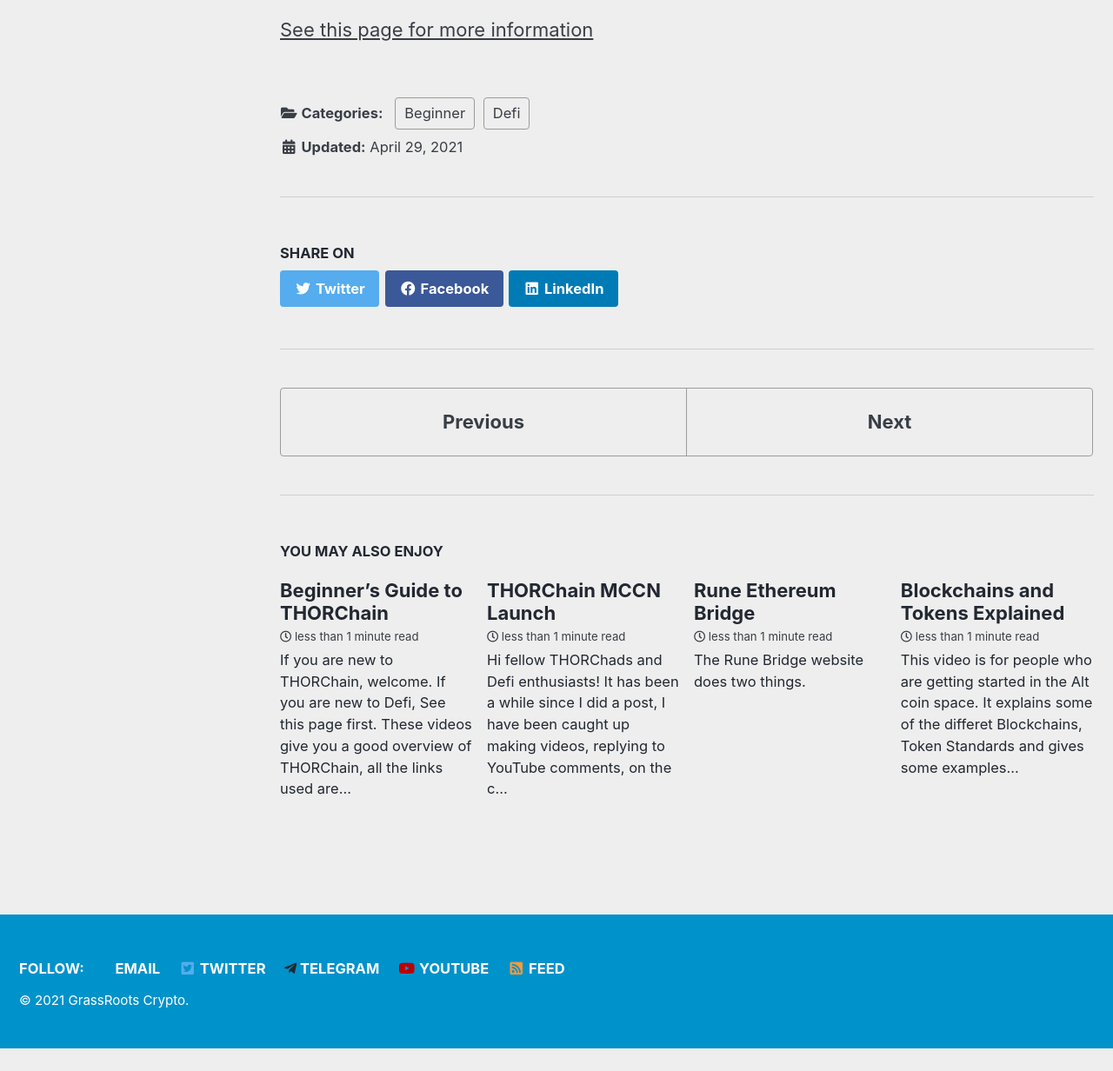
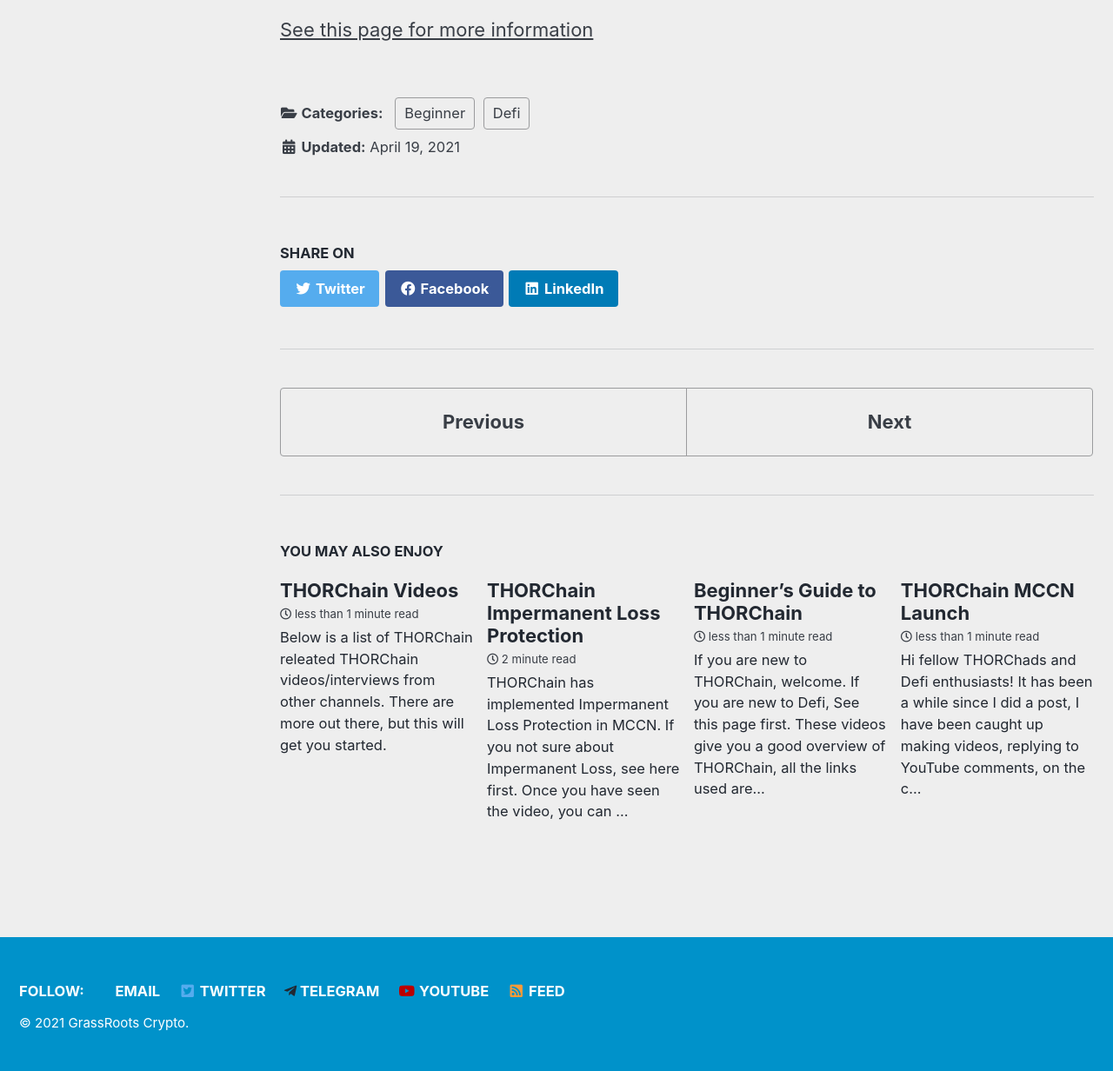
Before and after one commit to GrassRootsCrypto/GrassRootsCrypto.github.io, a Jekyll site: the page built from _posts/2021-04-19-new-to-defi.md, in a window 1280 px wide and 1400 px high, scrolled down 2149 px, cut to the strip 168-1400 px from the top of the window. Shown: the whole strip at 87% size. Built offline with Jekyll 4.4.1, drawn with Linux system fonts in a browser that asks for light colours; cached includes are drawn as plain includes; before the commit the page ends 3523 px from its top, so only the background shows below that.

Commit message:
Updates to the site
New posts and updates

```diff
--- a/_config.yml
+++ b/_config.yml
@@ -180,7 +180,7 @@
 # Conversion
 markdown: kramdown
 highlighter: rouge
-lsi: false
+lsi: true # Changes from false
 excerpt_separator: "\n\n"
 incremental: false
 
--- /dev/null
+++ b/_posts/2021-04-29-IL-Protection.md
@@ -0,0 +1,38 @@
+---
+title: "THORChain Impermanent Loss Protection"
+categories:
+  - Defi
+  - THORChain
+tags:
+  - MCCN
+  - "Impermanent Loss"
+  - "Liquidity Provider"
+  - "Liquidity Pool"
+  - "Cross Chain Swaps"
+author_profile: false
+classes: wide
+---
+
+THORChain has implemented Impermanent Loss Protection in MCCN. If you not sure about Impermanent Loss, [see here first.]({% post_url 2020-11-21-impermanent-loss-explained %})
+Once you have seen the video, you can read below for a more detailed explainaiton and learning.
+
+###  Impermanent Loss Protection Explained
+{% include video id="yce7OJ_z57g" provider="youtube" %}
+
+### Additional Notes - How it is really asset based, not priced based.
+THORChain does to care about price at all. To get a price it looks at the ratio of Rune to say BUSD to get the price of Rune then looks at the ratio of RUNE / BTC to get the price of BTC. This assumes that pool is balanced.
+When you deposit, the amount of assets is record, remembering all deposits (and withdraws) are calculated symmetrically. If BTC doubles and RUNE stays flat, then the ratio will change to have less BTC and more RUNE. But funds are lost during the re balancing process (by Arbing) so the amount of assets will be less than if you just holding, even if the ratio is the same.
+When you withdraw, THORChain looks at what you deposited and what you are withdrawing and then compares the asset difference on each side to what you 'should" have if where holding. It will pay out the difference. Note: the withdraw-ed assets includes fess/revenue earned as a LP, hence the net difference, so the difference may be 0.
+THORChain works out from the asset amounts only. It can put a price on it as described above. This is what is done in the coverage section of the spec, this is combined with the protection part to find the % of payment you are entitled to (1-100%).
+
+### More Detailed information about Impermanent Loss
+I have previously explained that Impermanent Loss is cause due to the rebalancing process, e.g. arbs taking funds from the pool. While at the basic level, it is good way to think about it, it is not really true. Like with most things in Crypto, the deeper you go, the more complex it becomes and the more high-level explanations become false.
+
+To be specific, Impermanent Loss is strictly caused by a change of price of one more assets in the pool. This will change the ratio of asset to rune in the pool, which will change the pool price. This one side will be selling at discount, and the other will be at premium, this then incentives arbs to take advantage of the price different, as explained in my Liquidity Pooling video, which takes will then baring the pool back into balance.
+There are a number of distinct steps here, let’s use a BTC/RUNE pool here, but the process is the same for any pool 2 asset pool in an any AMM.
+
+1. Price of an asset in the pool changes.
+1. Ratio of BTC to Rune Pool changes in response to the price change
+1. Due to ratio change, the price of BTC and RUNE is changed (either up or down, depending on the price movement).
+1. At this point Impermanent Loss has occurred.
+1. Now an opportunity is presented to arbs – however they are not forced to take it.
--- /dev/null
+++ b/_posts/2021-04-30-List-THORChain-Videos.md
@@ -0,0 +1,32 @@
+---
+title: "THORChain Videos"
+categories:
+  - Defi
+  - THORChain
+tags:
+  - Vidoes
+  - THORChain
+classes: false
+toc: true
+---
+
+Below is a list of THORChain releated THORChain videos/interviews from other channels. There are more out there, but this will get you started.
+
+
+###  Coin Bureau
+{% include video id="ebLYsKloOhU" provider="youtube" %}
+
+### Anthony Pompliano
+{% include video id="S7k7t_MRAew" provider="youtube" %}
+
+### Nuggest News
+{% include video id="boWehmQqWVA" provider="youtube" %}
+
+### Clubhouse Chaosnet Launch
+{% include video id="tUIoNh6xGkM" provider="youtube" %}
+
+### What is THORChain? - Into the Cryptoverse Clubhouse Session March 17, 2021 | Crypto Valhalla
+{% include video id="zpjTDBMmFqY" provider="youtube" %}
+
+### BitBoy
+{% include video id="CN4UW-uxxpA" provider="youtube" %}
```
Also changed, not shown: _posts/2021-04-20-new-to-thorchain.md (renamed from _posts/2021-04-29-new-to-thorchain.md, +3 -3 lines), _posts/2021-04-12-MCCN-Launch.md (renamed from _posts/2021-04-28-MCCN-Launch.md), _posts/2021-04-19-new-to-defi.md (renamed from _posts/2021-04-29-new-to-defi.md).
